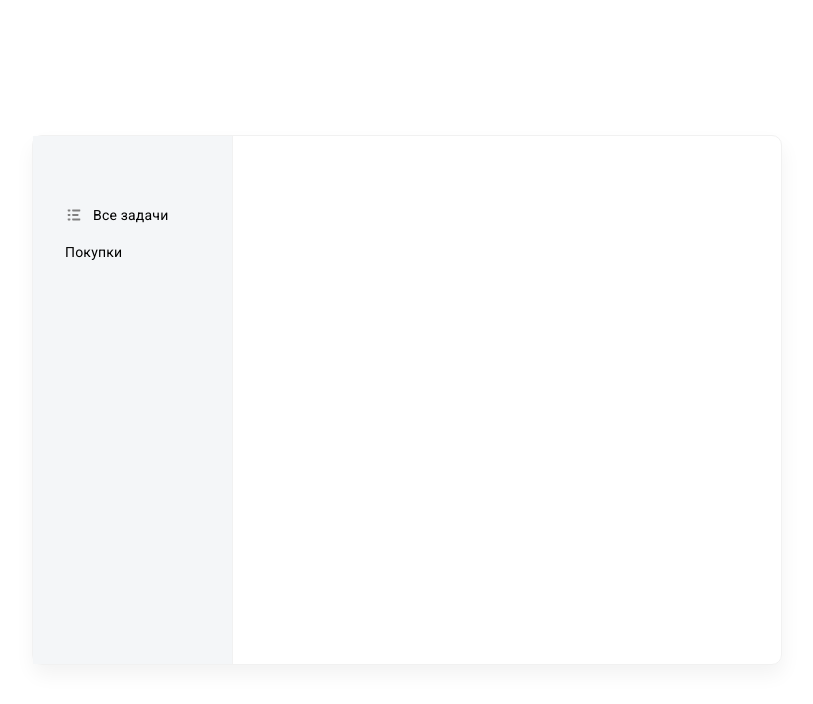
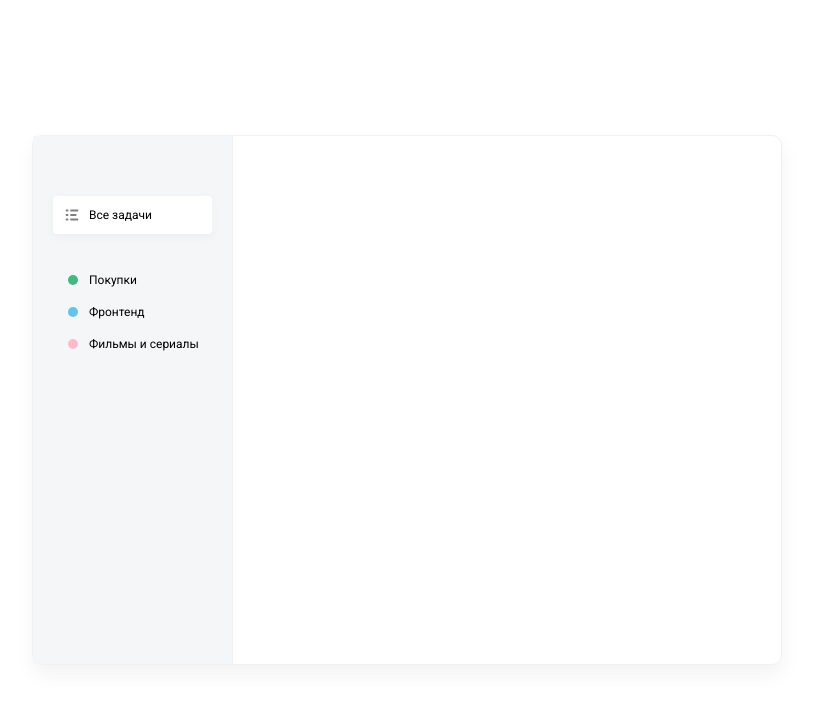
Before and after one commit to LxCtchr/todo-react, a React (Create React App) app: page / in a window 1280 px wide. Shown: the top 704 px of the page, without its empty margins (233-1046 px from the left). Built offline with nearby package versions, Linux system fonts and the light colour scheme.

Commit message:
add styles for List component

```diff
--- a/src/App.js
+++ b/src/App.js
@@ -1,6 +1,5 @@
 import React from "react";
-import List from "../src/components/List"
-
+import List from "./components/List"
 
 function App() {
   return (
@@ -24,10 +23,23 @@ function App() {
                 </svg>
               ),
               name: 'Все задачи',
+              active: true,
+            },
+          ]}
+        />
+        <List
+          items={[
+            {
+              color: 'green',
+              name: 'Покупки',
             },
             {
-              color: '#42B883',
-              name: 'Покупки',
+              color: 'blue',
+              name: 'Фронтенд',
+            },
+            {
+              color: 'pink',
+              name: 'Фильмы и сериалы',
             },
           ]}
         />
--- a/src/_resetStyle.scss
+++ b/src/_resetStyle.scss
@@ -4,7 +4,7 @@
 a{color: inherit;}
 a:focus,a:active{outline: none;}
 nav,footer,header,aside{display: block;}
-html,body{height:100%;width:100%;font-size:100%;line-height:1;font-size:14px;-ms-text-size-adjust:100%;-moz-text-size-adjust:100%;-webkit-text-size-adjust:100%;}
+html,body{height:100%;width:100%;font-size:100%;line-height:1;font-size:12px;-ms-text-size-adjust:100%;-moz-text-size-adjust:100%;-webkit-text-size-adjust:100%;}
 input,button,textarea{font-family:inherit;}
 input::-ms-clear{display: none;}
 button{cursor: pointer;background: inherit;}
--- a/src/components/List.jsx
+++ /dev/null
@@ -1,16 +0,0 @@
-import React from "react";
-
-function List({ items }) {
-  return (
-    <ul className="todo__list">
-      {items.map(item => (
-        <li>
-          {item.icon}
-          <span>{item.name}</span>
-        </li>
-      ))}
-    </ul>
-  );
-}
-
-export default List;
--- /dev/null
+++ b/src/components/List/List.scss
@@ -0,0 +1,39 @@
+.list {
+  margin-bottom: 30px;
+  li {
+    display: flex;
+    align-items: center;
+    padding: 10px 10px;
+    cursor: pointer;
+    &.active {
+      box-shadow: 0px 3px 10px rgba(0, 0, 0, 0.04);
+      border-radius: 4px;
+      background: #ffffff;
+    }
+    i {
+      display: inline-flex;
+      margin-right: 8px;
+      svg {
+        & path {
+          fill: grey;
+        }
+      }
+    }
+    .icon {
+      width: 10px;
+      height: 10px;
+      border-radius: 30px;
+      position: relative;
+      left: 5px;
+      &--green {
+        background: #42b883;
+      }
+      &--blue {
+        background: #64C4ED;
+      }
+      &--pink {
+        background: #ffbbcc;
+      }
+    }
+  }
+}
--- /dev/null
+++ b/src/components/List/index.jsx
@@ -0,0 +1,18 @@
+import React from "react";
+
+import './List.scss'
+
+function List({ items }) {
+  return (
+    <ul className="list">
+      {items.map(item => (
+        <li className={item.active ? 'active' : ' '}>
+          <i>{item.icon ? item.icon : <i className={`icon icon--${item.color}`}></i>}</i>
+          <span>{item.name}</span>
+        </li>
+      ))}
+    </ul>
+  );
+}
+
+export default List;
--- a/src/index.scss
+++ b/src/index.scss
@@ -23,28 +23,4 @@ body {
     border-right: 1px solid #f1f1f1;
     padding: 60px 20px;
   }
-  &__list {
-    li {
-      display: flex;
-      align-items: center;
-      padding: 10px 12px;
-      cursor: pointer;
-      &.active {
-        box-shadow: 0px 3px 10px rgba(0, 0, 0, 0.04);
-        border-radius: 4px;
-        background: #ffffff;
-      }
-      svg {
-        margin-right: 10px;
-        & path {
-          fill: grey;
-        }
-      }
-      span {
-        display: inline-flex;
-        line-height: 16px;
-        letter-spacing: 0.2px;
-      }
-    }
-  }
 }
```
